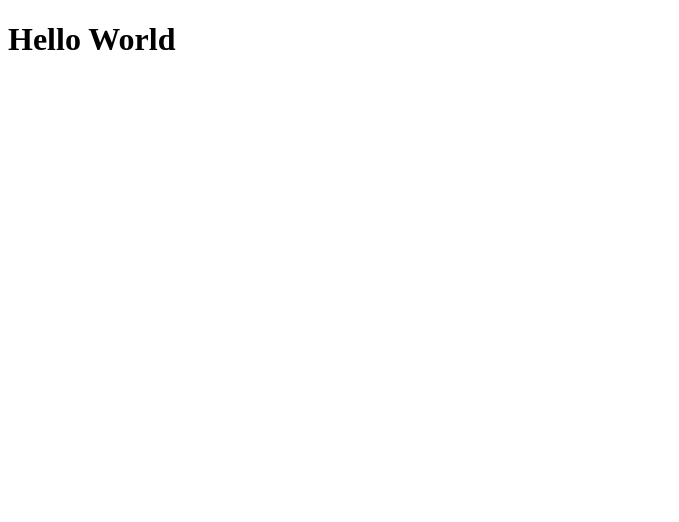
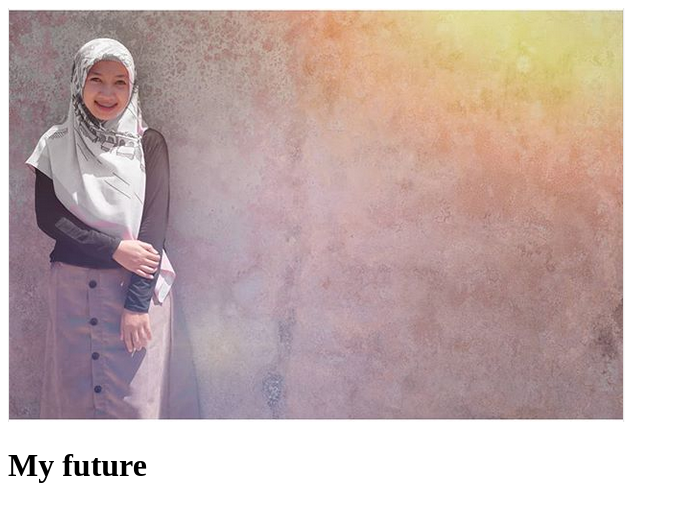
Before and after one commit to noto24/my-repo-from-git, a plain HTML site: page index.html in a window 1280 px wide. Shown: the whole page, without its empty margins (0-679 px from the left). Drawn offline with Linux system fonts and the light colour scheme.

Commit message:
merubah sedikit file index.html dan menambahkan gambar

```diff
--- a/index.html
+++ b/index.html
@@ -9,7 +9,8 @@
 </head>
 
 <body>
-    <h1>Hello World</h1>
+    <img src="images/img_01.png" alt="">
+    <h1>My future</h1>
 </body>
 
 </html>
```
Also changed, not shown: images/img_01.png (added).
